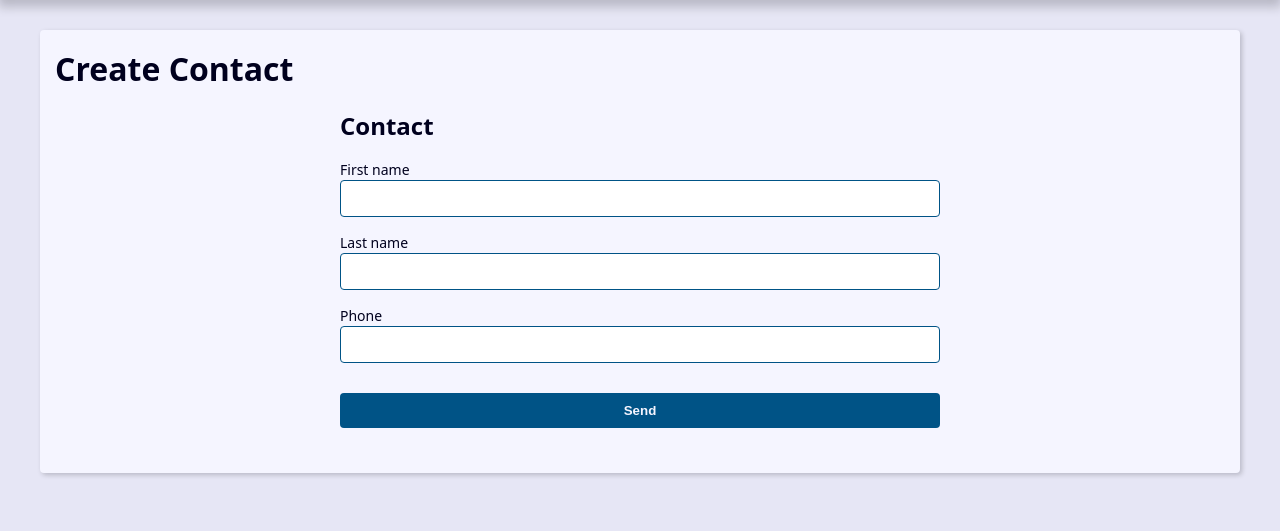
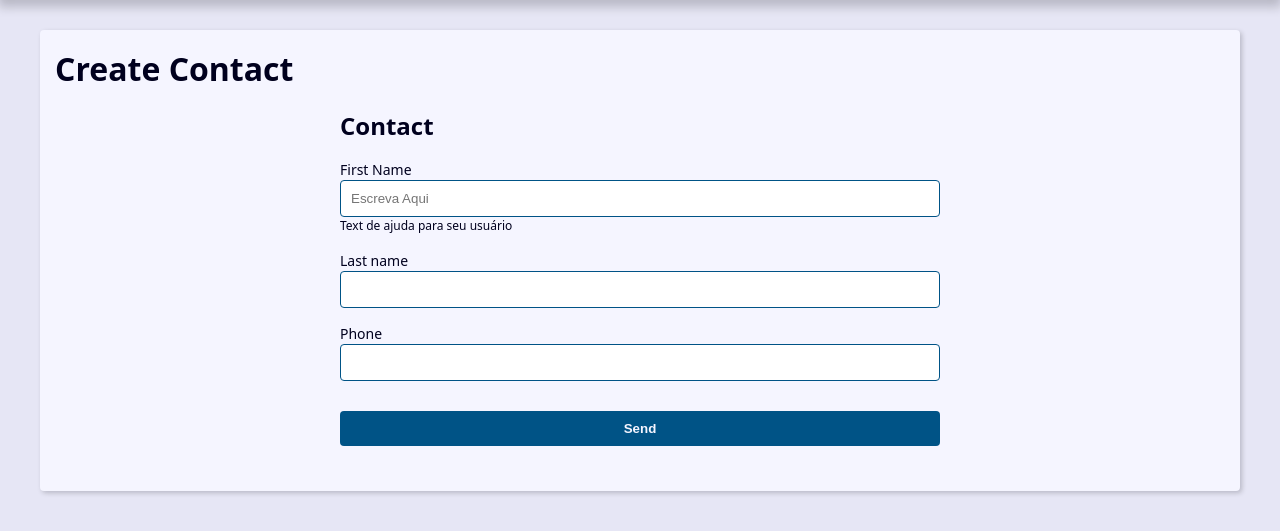
Before and after one commit to ViniciusJMR/phonebook-django, a Django app: page /contact/create/ in a window 1280 px wide. Shown: the part 239-770 px from the top of the page. Run offline with Django 4.2, Linux system fonts and the light colour scheme.

Commit message:
feat: added fields widgets

```diff
--- /dev/null
+++ b/contact/forms.py
@@ -0,0 +1,40 @@
+from django import forms
+from django.core.exceptions import ValidationError
+from . import models
+
+#Three ways to config fields
+class ContactForm(forms.ModelForm):
+    # First
+    first_name = forms.CharField(
+        widget=forms.TextInput(
+            attrs={
+                'class': 'class-a',
+                'placeholder': 'Escreva Aqui',
+            }
+        ),
+        label='First Name',
+        help_text='Text de ajuda para seu usuário',
+    )
+
+    # Second
+    # def __init__(self, *args, **kwargs):
+    #     super().__init__(*args, **kwargs)
+
+    #     self.fields['first_name'].widget.attrs.update({
+    #         'class': 'class-a',
+    #         'placeholder': 'Escreva Aqui',
+    #     })
+
+
+    class Meta:
+        model = models.Contact
+        fields = ('first_name','last_name','phone',)
+        # Third
+        # widgets = {
+        #     'first_name': forms.TextInput(
+        #         attrs={
+        #             'class': 'class',
+        #             'placeholder': 'Escreva Aqui',
+        #         }
+        #     )
+        # }
--- a/contact/templates/contact/create.html
+++ b/contact/templates/contact/create.html
@@ -20,9 +20,24 @@
                 <div class="form-group">
                     <label for="{{ field.id_for_label }}">{{ field.label }}</label>
                     {{field}}
+                    {{field.errors}}
+
+                    {% if field.help_text %}
+                        <p class="help-text"/> {{field.help_text}}
+                    {% endif %}
                 </div>
             {% endfor %}
         </div>
+
+        {% if form.non_field_errors  %}
+            <div class="form-content">
+                <div class="form-group">
+                    <div class="message error">
+                        {{form.non_field_errors}}
+                    </div>
+                </div>
+            </div>
+        {% endif %}
 
         <div class="form-content">
         <div class="form-group">
--- a/contact/views/contact_forms.py
+++ b/contact/views/contact_forms.py
@@ -1,12 +1,6 @@
 from django.shortcuts import render
-from django import forms
+from contact.forms import ContactForm
 
-from contact.models import Contact
-
-class ContactForm(forms.ModelForm):
-    class Meta:
-        model = Contact
-        fields = ('first_name','last_name','phone',)
 
 appname = 'create'
 
```
